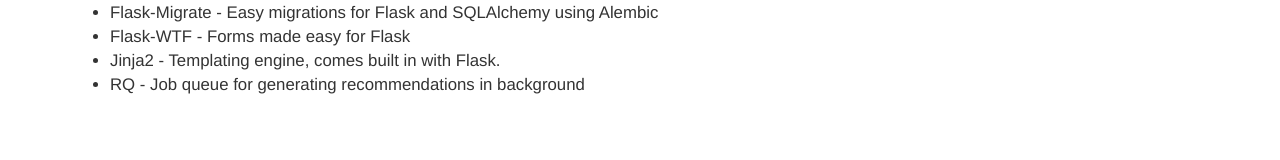
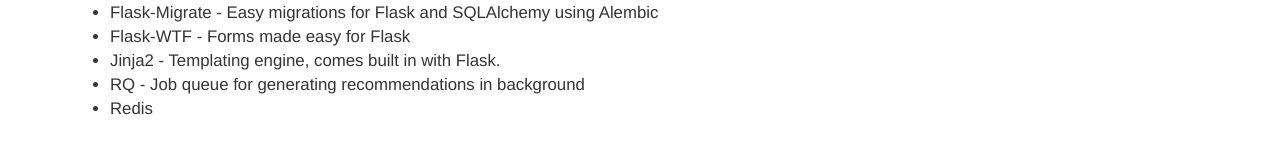
Before and after one commit to camlinke/movie-recommender, a Flask app: page / in a window 1280 px wide. Shown: the part 640-800 px from the top of the page. Run offline with Flask 2, Linux system fonts and the light colour scheme; some libraries are stand-ins or nearby versions.

Commit message:
added info to about page

```diff
--- a/app/templates/home.html
+++ b/app/templates/home.html
@@ -28,6 +28,7 @@
                     <li>Flask-WTF - Forms made easy for Flask</li>
                     <li>Jinja2 - Templating engine, comes built in with Flask.</li>
                     <li>RQ - Job queue for generating recommendations in background</li>
+                    <li>Redis</li>
                 </ul>
             </div>
         </div>
```
